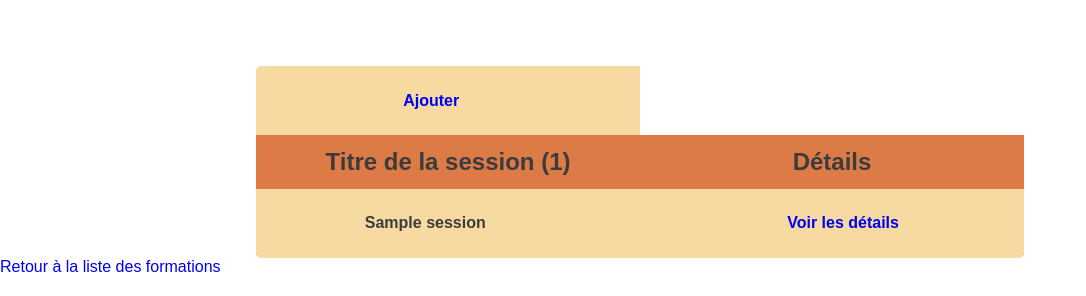
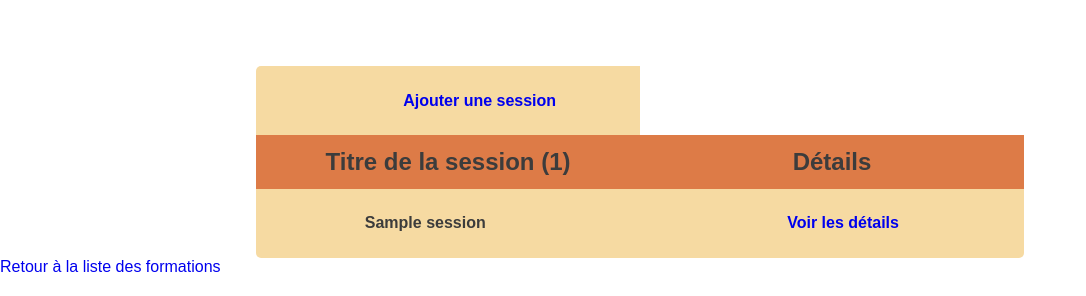
Before and after one commit to Zicka67/Symfony-session, a PHP site: template templates/formation/sessions.html.twig in a window 1280 px wide. Shown: the part 179-475 px from the top of the page, without its empty margins (0-1086 px from the left). Run offline with PHP 8.4, Linux system fonts and the light colour scheme; the template is opened without the code that fills it: most values are stand-ins (such as "Sample title", 1, 10 or a date in 2020); some libraries are stand-ins or nearby versions.

Commit message:
Modif debug path

```diff
--- a/src/Controller/SessionController.php
+++ b/src/Controller/SessionController.php
@@ -65,7 +65,7 @@ class SessionController extends AbstractController
         return $this->redirectToRoute('app_showDetailsSession', ['id' => $sessionId]);
     }
 
-    #[Route('/session/create', name: 'app_createSession')]
+    #[Route('/session/create', name: 'app_sessionCreate')]
     public function create(Request $request, EntityManagerInterface $entityManager): Response
     {
         $session = new Session();
--- a/templates/formation/index.html.twig
+++ b/templates/formation/index.html.twig
@@ -7,6 +7,7 @@
 
         <table>
           <thead>
+            <td><a href="{{ path('app_formationCreate') }}">Ajouter une formation</a></td>
             <tr>
               <th>Titre de la formation ({{ formations|length }})</th>
               <th>Sessions</th>
--- a/templates/formation/sessions.html.twig
+++ b/templates/formation/sessions.html.twig
@@ -7,7 +7,7 @@
   <div class="basic-tab">
     <table>
       <thead>
-        <td><a href="{{ path('app_createSession') }}">Ajouter</a></td>
+        <td><a href="{{ path('app_sessionCreate') }}">Ajouter une session</a></td>
         <tr>
           <th>Titre de la session ({{ sessions|length }})</th>
           <th>Détails</th>
```
